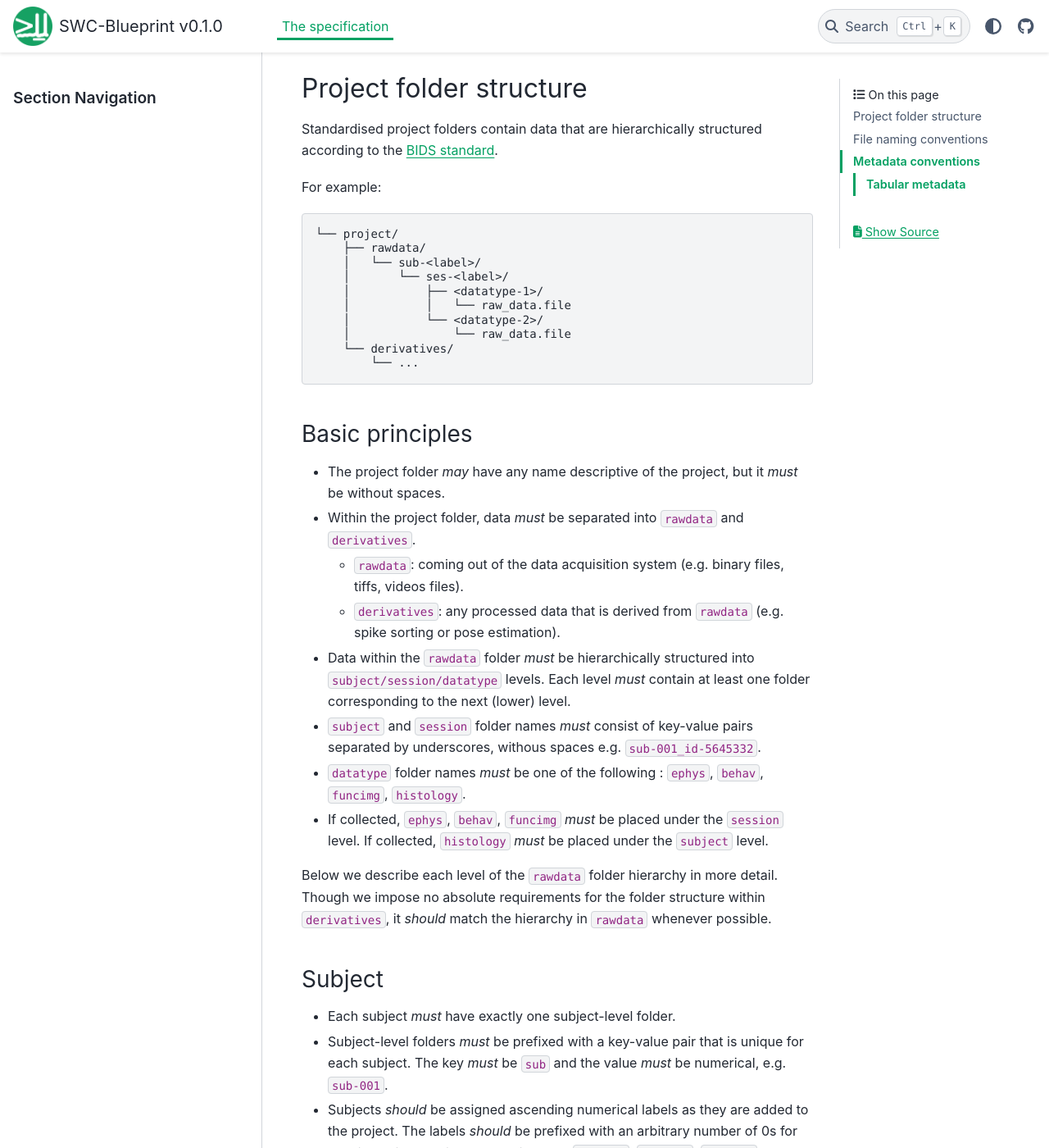
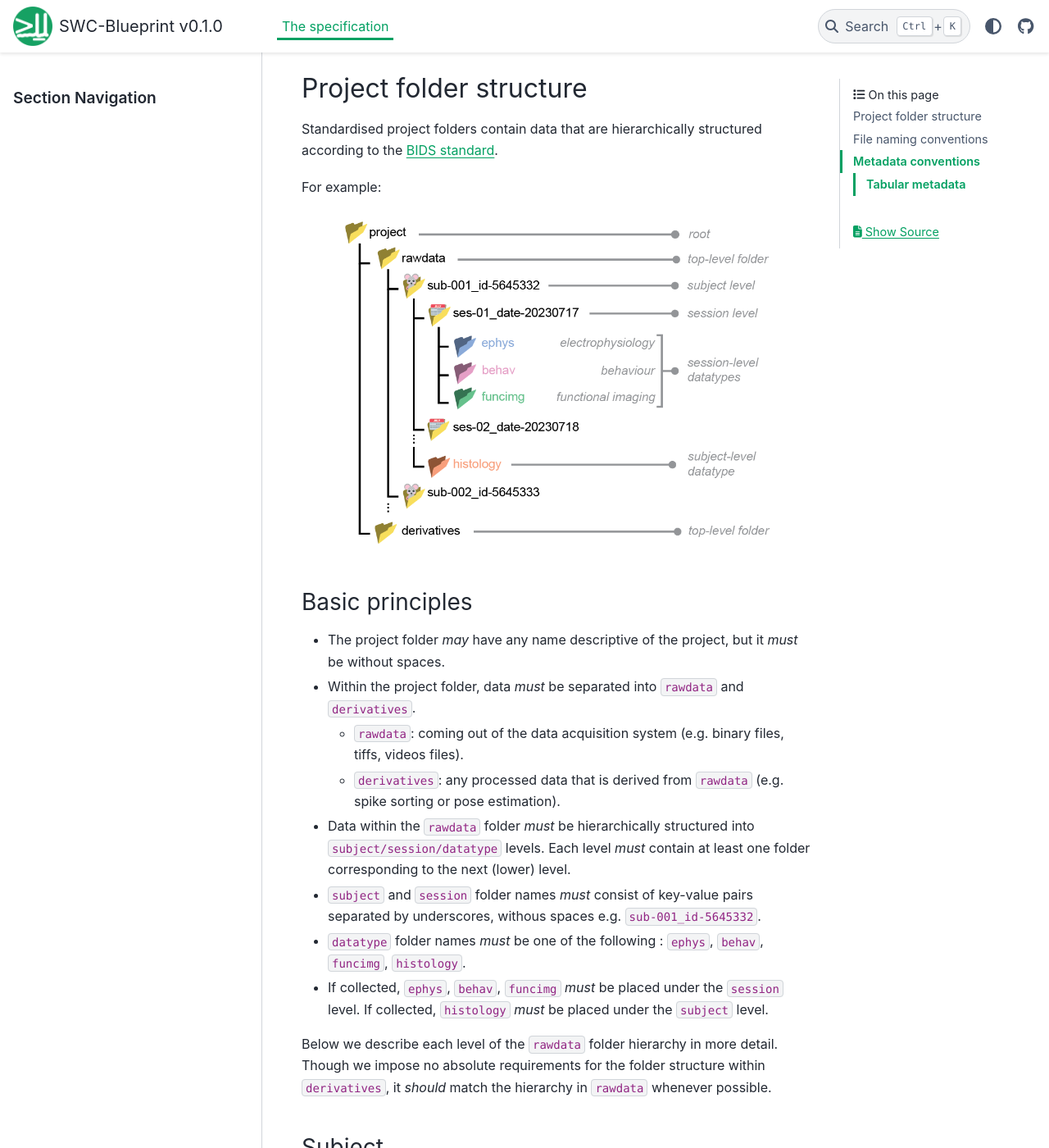
Before and after one commit to neuroinformatics-unit/NeuroBlueprint, a Sphinx documentation site: the page built from docs/source/specification.md, in a window 1280 px wide and 1400 px high, scrolled down 405 px. Shown: the whole window at 82% size. Built offline with Sphinx 7.4.7 and the PyData theme 0.15.4, drawn with Linux system fonts in a browser that asks for light colours.

Commit message:
added swc-blueprint logo to readme and web homepage (#23)
* added swc-blueprint logo to readme and web homepage

* added image for project tree example

* image files added for light and dark themes separately

* responsive images inserted in markdown files

````diff
--- a/docs/source/_static/css/custom.css
+++ b/docs/source/_static/css/custom.css
@@ -21,3 +21,10 @@ justify-content: space-between;
   padding-bottom: 5px;
   padding-left: 5px;
 }
+
+.img-responsive {
+  display: block;
+  max-width: 100%;
+  height: auto;
+  margin: 5px auto;
+}
--- a/docs/source/specification.md
+++ b/docs/source/specification.md
@@ -13,18 +13,8 @@ Standardised project folders contain data that are hierarchically structured acc
 
 For example:
 
-```
-└── project/
-    ├── rawdata/
-    │   └── sub-<label>/
-    │       └── ses-<label>/
-    │           ├── <datatype-1>/
-    │           │   └── raw_data.file
-    │           └── <datatype-2>/
-    │               └── raw_data.file
-    └── derivatives/
-        └── ...
-```
+<img src="_static/swc-blueprint_project_tree_light.png" alt="SWC-Blueprint logo" class="only-light img-responsive"/>
+<img src="_static/swc-blueprint_project_tree_dark.png" alt="SWC-Blueprint logo" class="only-dark img-responsive"/>
 
 ### Basic principles
 
````
Also changed, not shown: README.md (+2 -0 lines), docs/source/index.md (+4 -0 lines), docs/source/_static/swc-blueprint_logo-dark_no-text.png (added), docs/source/_static/swc-blueprint_logo-light_no-text.png (added), docs/source/_static/swc-blueprint_project_tree_dark.png (added), docs/source/_static/swc-blueprint_project_tree_light.png (added).
